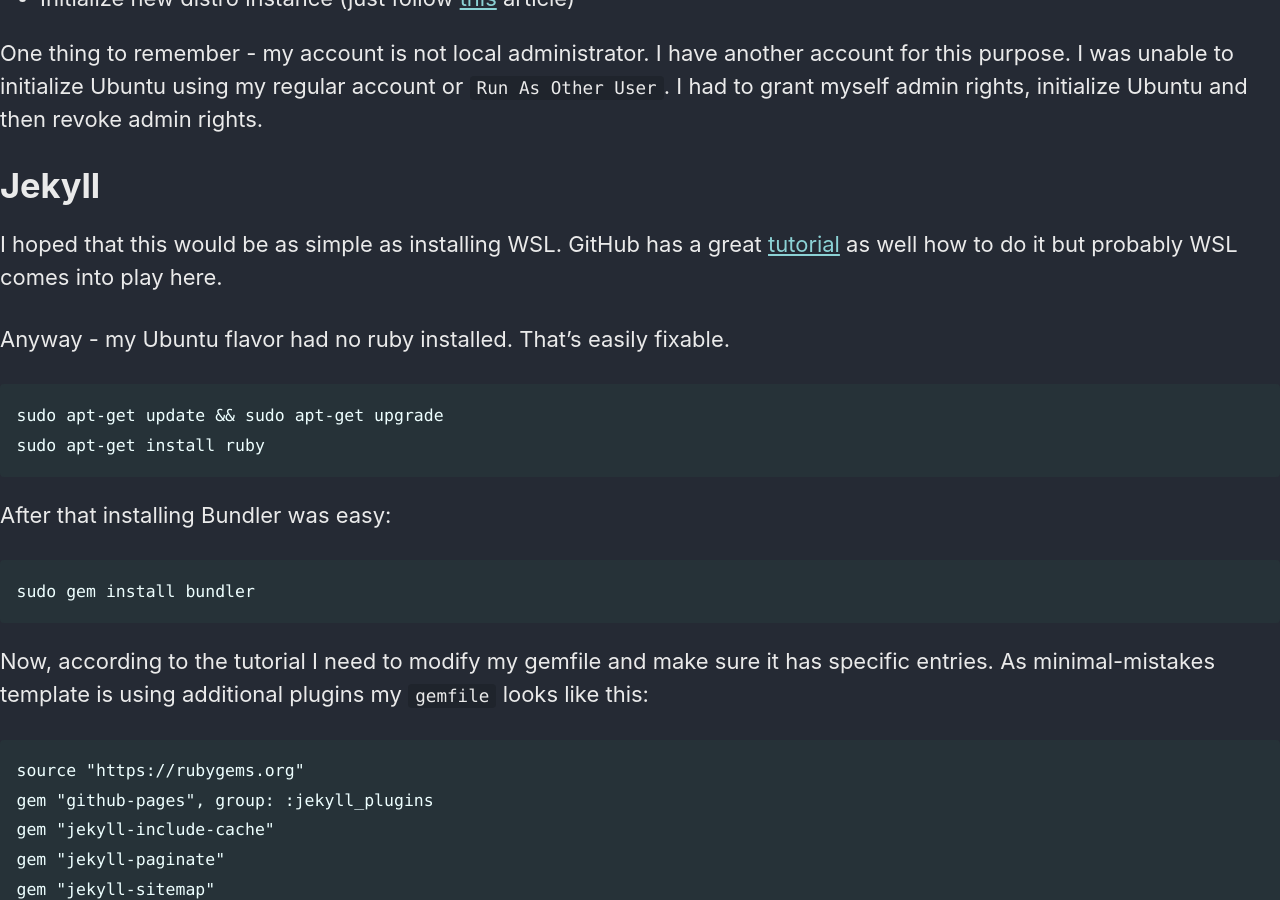
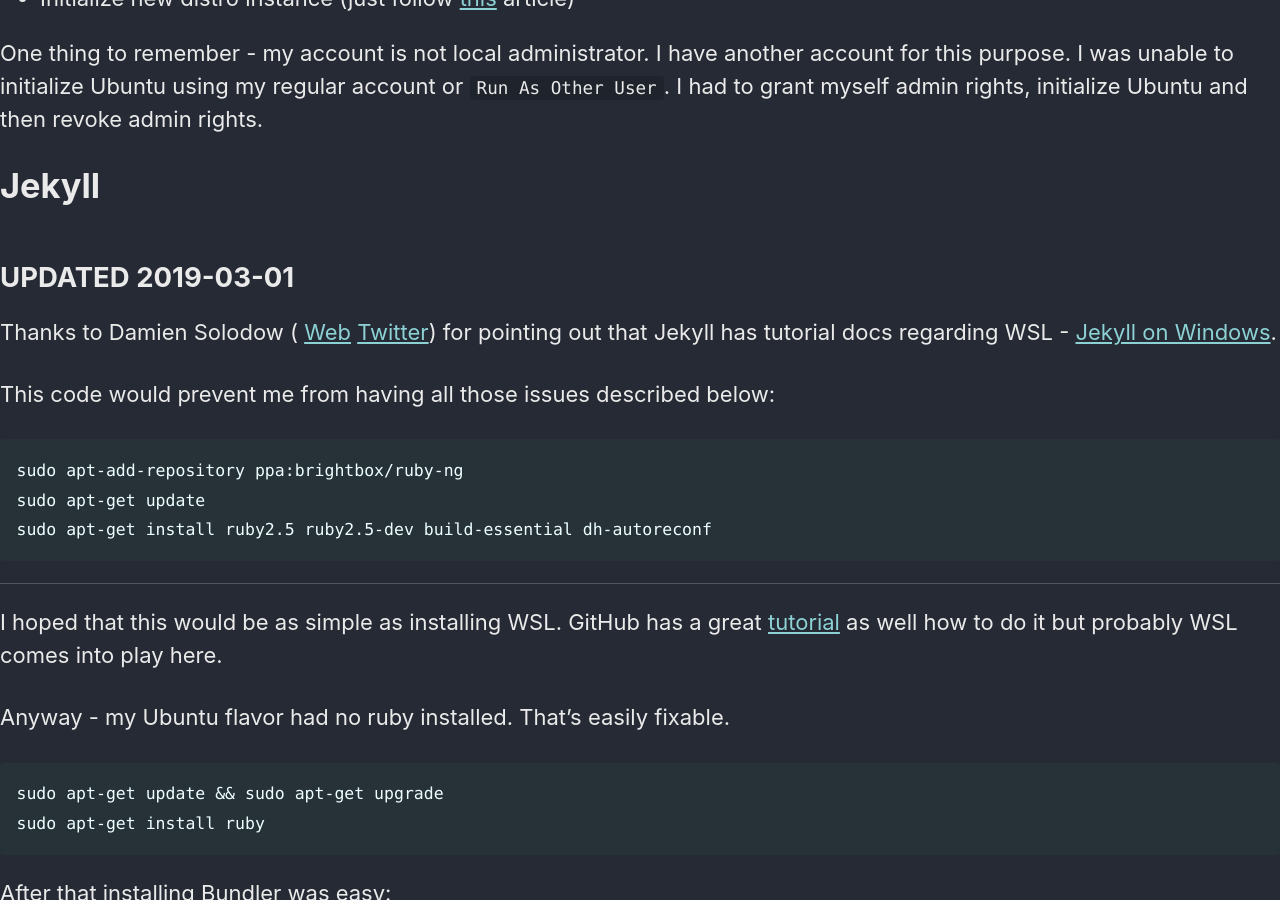
Before and after one commit to mczerniawski/mczerniawski.github.io, a Jekyll site: the page built from _posts/2019-02-27-run-jekyll-localy-in-wsl.md, in a window 1280 px wide and 900 px high, scrolled down 2405 px. Built offline with Jekyll 4.4.1, drawn with Linux system fonts in a browser that asks for light colours; cached includes are drawn as plain includes; nearby versions of some CDN libraries; emoji names are drawn with the system emoji font; our own code applies the rules of GitHub Pages for plain Markdown files.

Commit message:
updated Jekyll

````diff
--- a/_posts/2019-02-27-run-jekyll-localy-in-wsl.md
+++ b/_posts/2019-02-27-run-jekyll-localy-in-wsl.md
@@ -5,6 +5,10 @@
 tags:
     - Jekyll
     - WSL
+excerpt: Running a Jekyll in WSL on your Windows 10 machine
+toc: true
+toc_label: Jekyll on WSL
+last_modified_at: 2019-03-01T15:00:00+01:00
 ---
 
 # Down the Rabbit Hole
@@ -37,6 +41,19 @@
 One thing to remember - my account is not local administrator. I have another account for this purpose. I was unable to initialize Ubuntu using my regular account or `Run As Other User`. I had to grant myself admin rights, initialize Ubuntu and then revoke admin rights.
 
 # Jekyll
+
+## UPDATED 2019-03-01
+
+Thanks to Damien Solodow ( [Web](https://t.co/6MrDuO8gjY?amp=1) [Twitter](https://twitter.com/DSolodow)) for pointing out that Jekyll has tutorial docs regarding WSL - [Jekyll on Windows](https://jekyllrb.com/docs/installation/windows/#installation-via-bash-on-windows-10).
+
+This code would prevent me from having all those issues described below:
+
+```
+sudo apt-add-repository ppa:brightbox/ruby-ng
+sudo apt-get update
+sudo apt-get install ruby2.5 ruby2.5-dev build-essential dh-autoreconf
+```
+---
 
 I hoped that this would be as simple as installing WSL. GitHub has a great [tutorial](https://help.github.com/en/articles/setting-up-your-github-pages-site-locally-with-jekyll) as well how to do it but probably WSL comes into play here.
 
````
Also changed, not shown: _posts/2019-02-20-enable-credential-guard.md (+1 -0 lines), _posts/2019-02-21-get-azuread-guest-accounts.md (+1 -0 lines).
